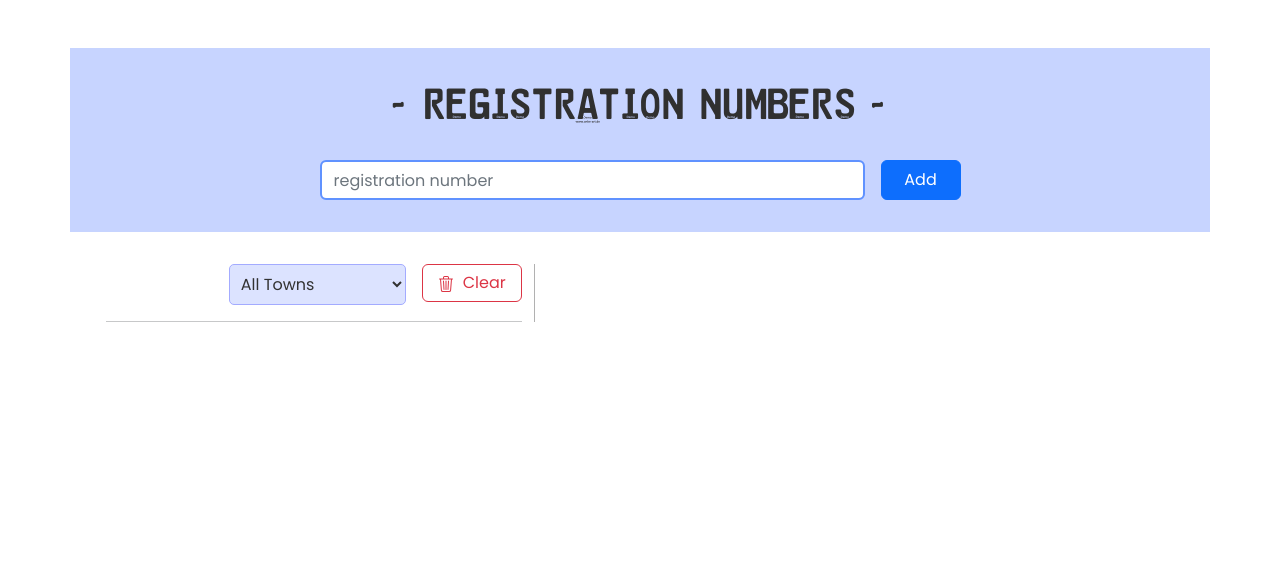
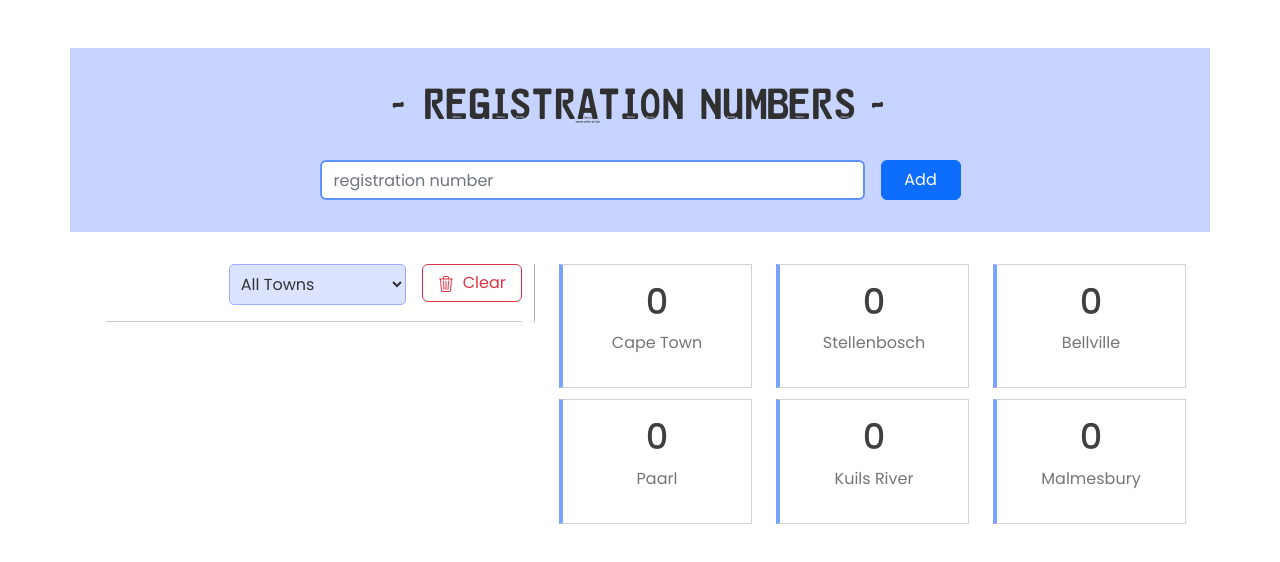
Before and after one commit to mokhelek/registration-numbers-React, a React (Vite) app: page / in a window 1280 px wide. Shown: the top 562 px of the page. Built offline with nearby package versions, Linux system fonts and the light colour scheme.

Commit message:
add town's statistics

```diff
--- a/src/App.jsx
+++ b/src/App.jsx
@@ -1,6 +1,7 @@
 import { useState, useEffect } from "react";
 import Header from "./components/Header.jsx";
 import RegNumberList from "./components/RegNumberList.jsx";
+import TownCards from "./components/TownCards.jsx";
 
 function App() {
     let storedRegNums = JSON.parse(localStorage.getItem("items"));
@@ -9,7 +10,6 @@ function App() {
     }
 
     const [regNumList, setRegNumList] = useState([]);
-
     useEffect(() => {
         setRegNumList(storedRegNums);
     }, []);
@@ -27,6 +27,7 @@ function App() {
                     setRegNumList(newReg);
                     setFiltered(newReg);
                     localStorage.setItem("items", JSON.stringify(newReg));
+                    handleTownCount(regNum);
                 } else {
                     setErrorText("Registration number has already been added");
                     setTimeout(function () {
@@ -45,6 +46,47 @@ function App() {
                 setErrorText("");
             }, 3000);
         }
+    }
+
+    let storedTownCount = {
+        "Cape Town": 0,
+        "Stellenbosch" : 0,
+        "Bellville" : 0,
+        "Paarl" : 0,
+        "Kuils River": 0,
+        "Malmesbury": 0,
+    };
+
+    if (localStorage["townCountStored"]) {
+        storedTownCount = JSON.parse(localStorage["townCountStored"]);
+    }
+
+    const [townCount, setTownCount] = useState(storedTownCount);
+    useEffect(() => {
+        setTownCount(storedTownCount);
+    }, []);
+
+    function handleTownCount(regNum) {
+        let currentCount = { ...townCount }; // ? Copy of the state.
+
+        let currentItem = regNum.toUpperCase();
+
+        if (currentItem.startsWith("CA")) {
+            currentCount["Cape Town"]++;
+        } else if (currentItem.startsWith("CK")) {
+            currentCount["Malmesbury"]++;
+        } else if (currentItem.startsWith("CL")) {
+            currentCount["Stellenbosch"]++;
+        } else if (currentItem.startsWith("CF")) {
+            currentCount["Kuils River"]++;
+        } else if (currentItem.startsWith("CJ")) {
+            currentCount["Paarl"]++;
+        } else if (currentItem.startsWith("CY")) {
+            currentCount["Bellville"]++;
+        }
+
+        setTownCount(currentCount);
+        localStorage["townCountStored"] = JSON.stringify(currentCount);
     }
 
     function filterRegNumbers(town) {
@@ -71,7 +113,9 @@ function App() {
                     <div className="col-lg-5">
                         <RegNumberList regNums={filtered} filterNums={filterRegNumbers} />
                     </div>
-                    <div className="col-lg-7"></div>
+                    <div className="col-lg-7">
+                        <TownCards townStats={townCount} />
+                    </div>
                 </div>
             </div>
         </div>
--- /dev/null
+++ b/src/components/TownCards.jsx
@@ -0,0 +1,24 @@
+import React from "react";
+
+function TownCards({ townStats }) {
+    return (
+        <div>
+            <div className="row">
+                {Object.entries(townStats).map(([key, value]) => {
+                    return (
+                        <div key={key} className="col-sm-4">
+                            <div align="center" id="malmesbury-card" className="card card-body place-card">
+                                <h2 id="malmesbury_counter" className="town-count">
+                                    <p style={{fontSize:"2.2rem", fontWeight:"500", marginBottom:"0"}}>{value}</p>
+                                </h2>
+                                <p id="town">{key}</p>
+                            </div>
+                        </div>
+                    );
+                })}
+            </div>
+        </div>
+    );
+}
+
+export default TownCards;
--- a/src/index.css
+++ b/src/index.css
@@ -109,3 +109,7 @@ select{
     color:rgb(255, 103, 32) !important;
     border: 1px rgb(241, 152, 9) solid !important;
 }
+
+.place-card{
+    margin-bottom: 0.7rem;
+}
```
